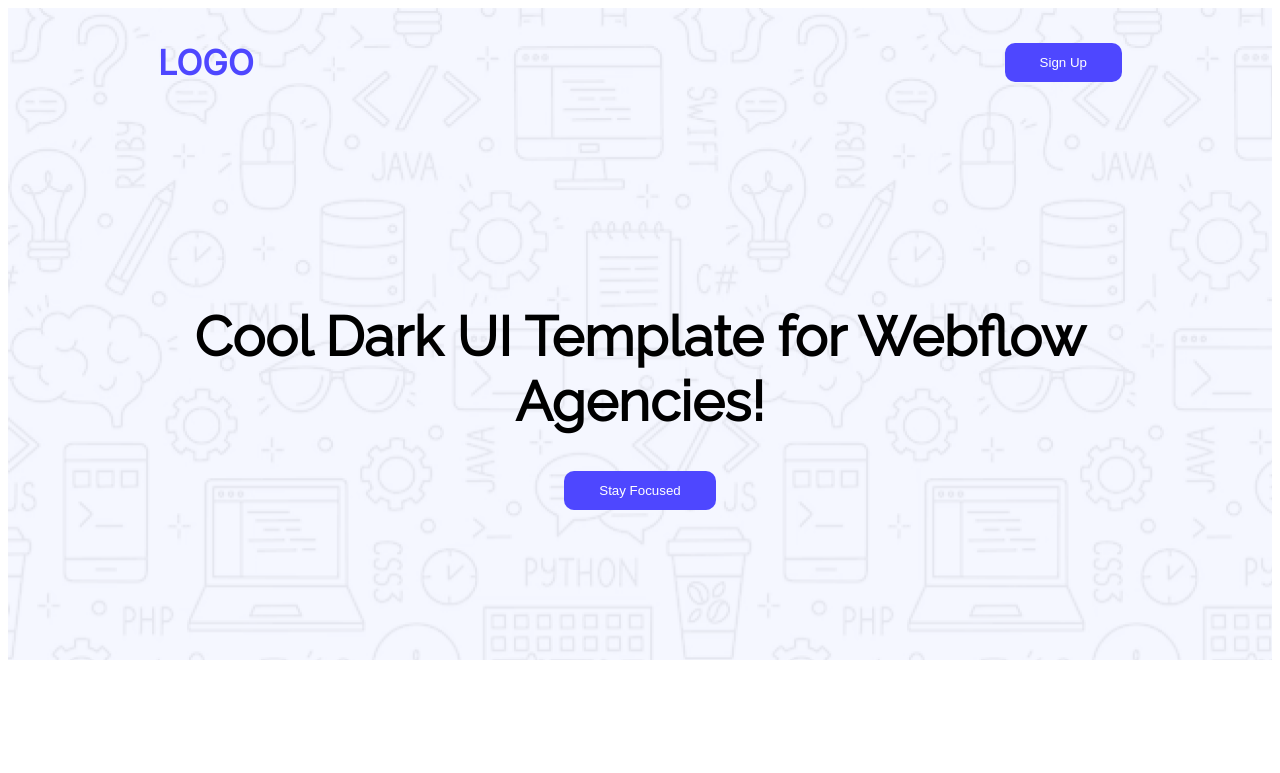
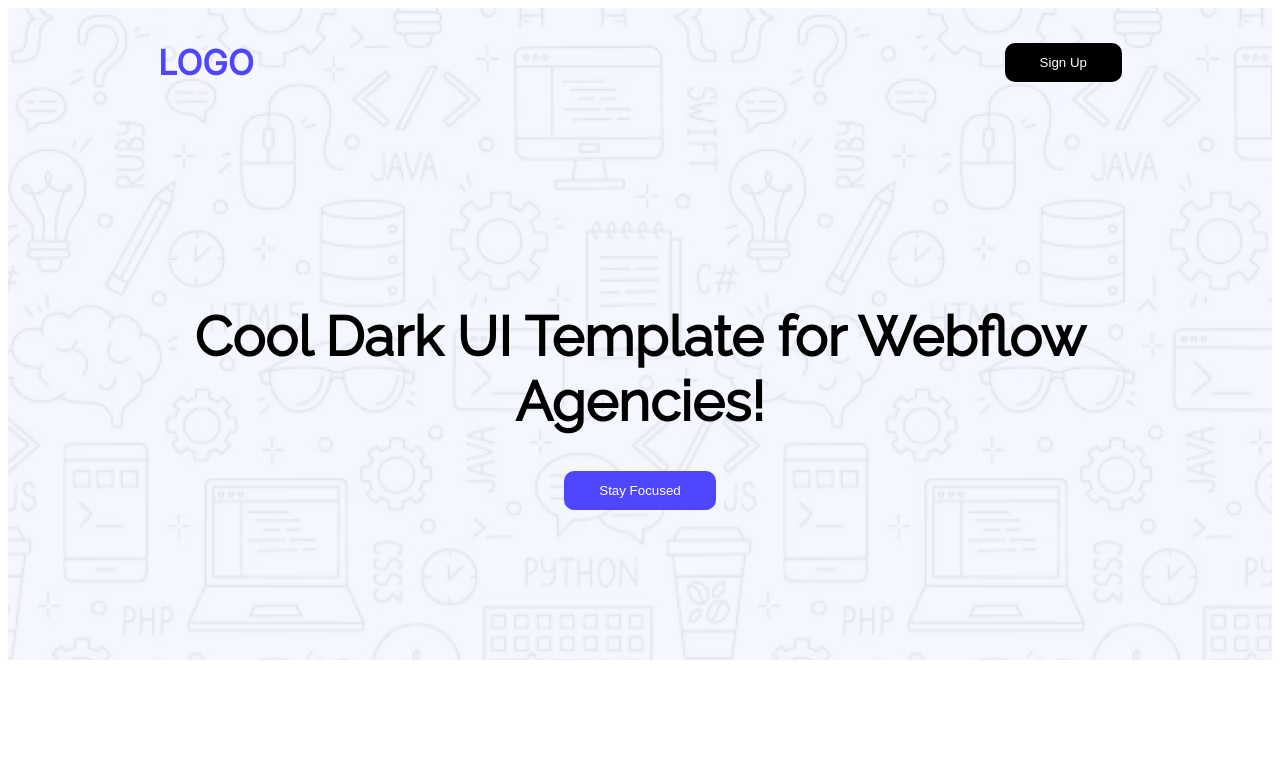
Before and after one commit to redw4n/ph-assignment-one, a plain HTML site: page index.html in a window 1280 px wide. In both pictures the pointer is over the button "Sign Up". Shown: the top 773 px of the page. Drawn offline with Linux system fonts and the light colour scheme.

Commit message:
Refined and final

```diff
--- a/style.css
+++ b/style.css
@@ -45,6 +45,10 @@ nav {
   border: none;
 }
 
+.btn-primary:hover {
+  background-color: #000000;
+}
+
 .dark {
   color: grey;
 }
@@ -57,7 +61,7 @@ nav {
 
 /* image */
 .hero {
-  background-image: url(./Hero-bg.png);
+  background-image: url(./Assets/Hero-bg.png);
 }
 
 /* banner styles */
@@ -243,6 +247,10 @@ select {
   border: none;
 }
 
+.touch-btn:hover {
+  background-color: #000000;
+}
+
 /* footer */
 .footer-container {
   margin: 58px 77px 84px 76px;
```
Also changed, not shown: Assets/Hero-bg.png (renamed from Hero-bg.png).
